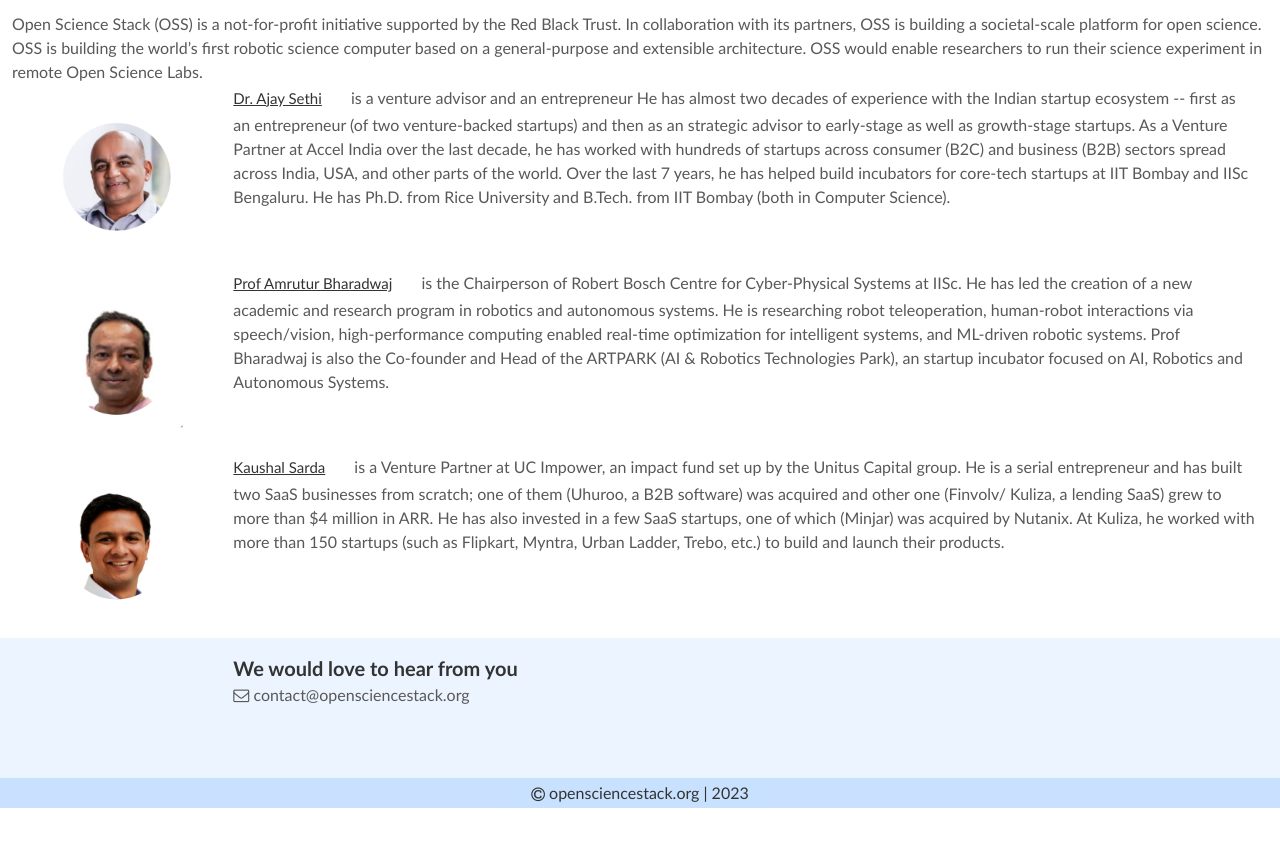
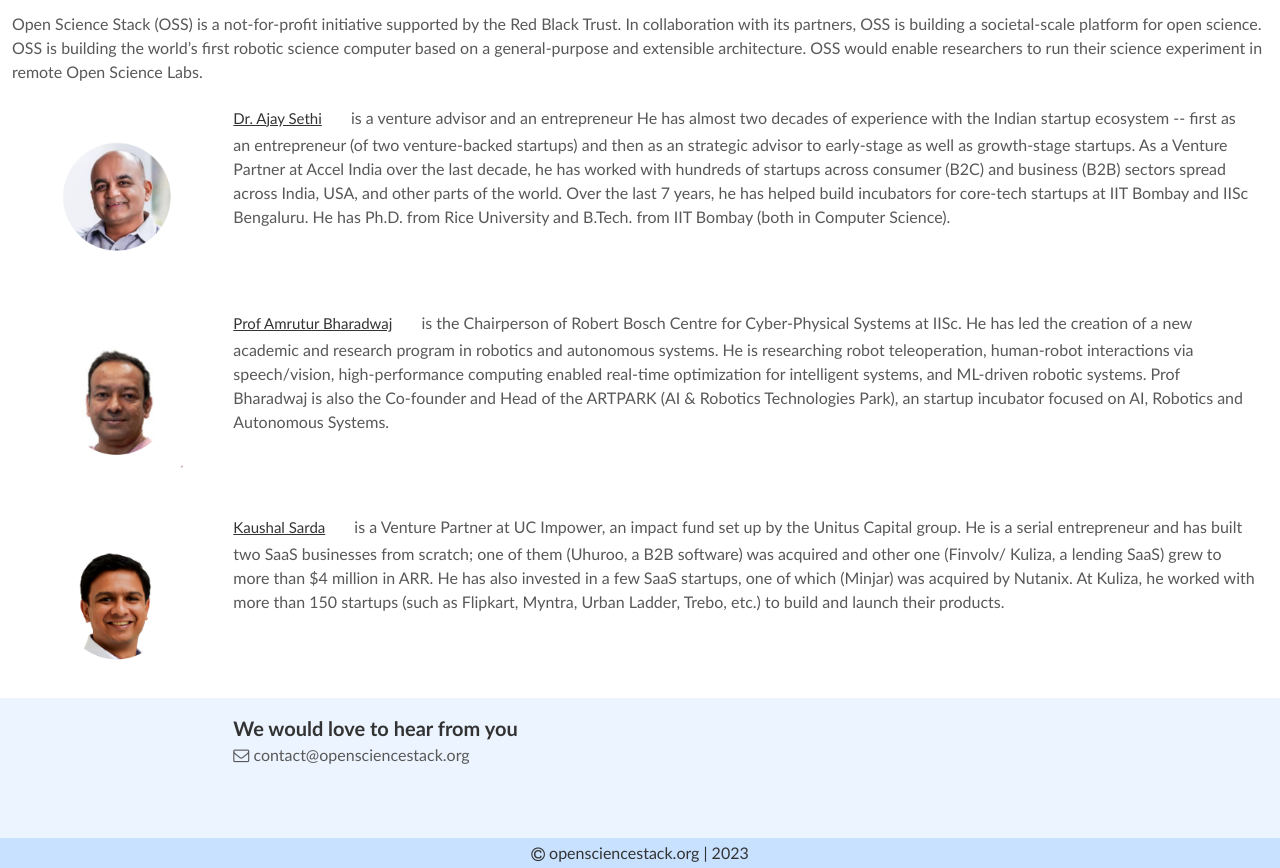
Before and after one commit to Open-Science-Lab/website, a plain HTML site: page index.html in a window 1280 px wide. Shown: the part 3534-4402 px from the top of the page. Before the commit the page ends 4342 px from the top, so only its background shows below. Drawn offline with nearby package versions, Linux system fonts and the light colour scheme; a web font is replaced by a local one.

Commit message:
Update index.html

```diff
--- a/index.html
+++ b/index.html
@@ -273,6 +273,7 @@
             <div class="sub-text">
               <i class="fa fa-long-arrow-right" aria-hidden="true"></i>
               <span>Team members: <span class="bold">Dr. Hiroaki Kitana, Dr. Samik Ghosh, Dr. Suchee Palaniappan</span></span>
+              <br>
             </div>
           </div>
           <div class="col-md-5">
@@ -289,12 +290,12 @@
           In collaboration with its partners, OSS is building a societal-scale platform for open science.
           OSS is building the world’s first robotic science computer based on a general-purpose and
           extensible architecture. OSS would enable researchers to run their science experiment in remote
-          Open Science Labs.
+          Open Science Labs.<br>
         </div>
 
         <!-- Team -->
 
-        <div class="row">
+        <div class="row about-members">
           <div class="col-md-2">
             <img class="img-fluid" src="images/ajay_sethi.png" />
           </div>
@@ -314,7 +315,7 @@
           </div>
         </div>
 
-        <div class="row">
+        <div class="row about-members">
           <div class="col-md-2">
             <img class="img-fluid" src="images/amrutur_bharadwaj.png" />
           </div>
@@ -332,7 +333,7 @@
           </div>
         </div>
 
-        <div class="row">
+        <div class="row about-members">
           <div class="col-md-2" style="vertical-align: middle;">
             <img class="img-fluid" src="images/kaushal_sarda.png" />
           </div>
```
